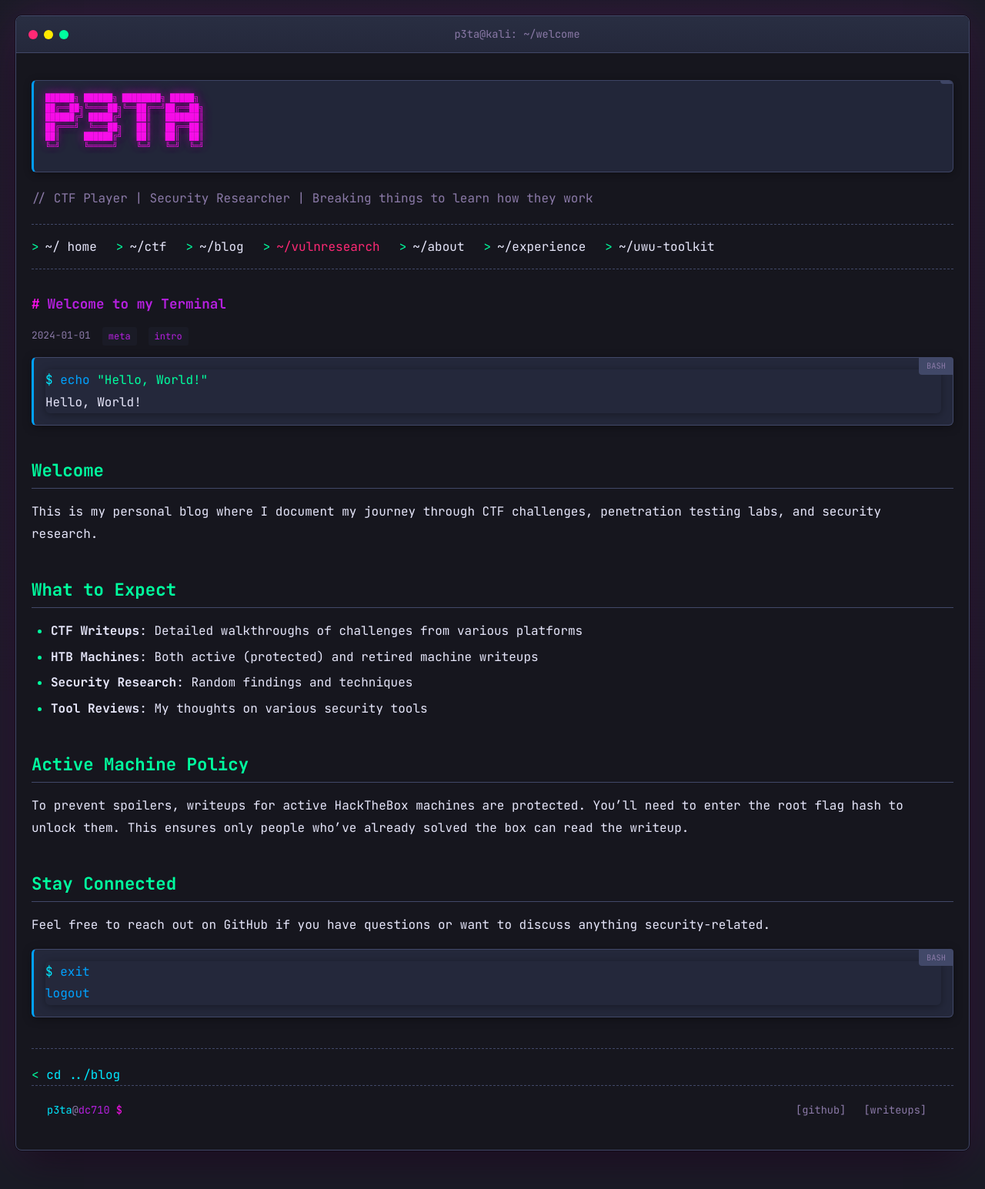
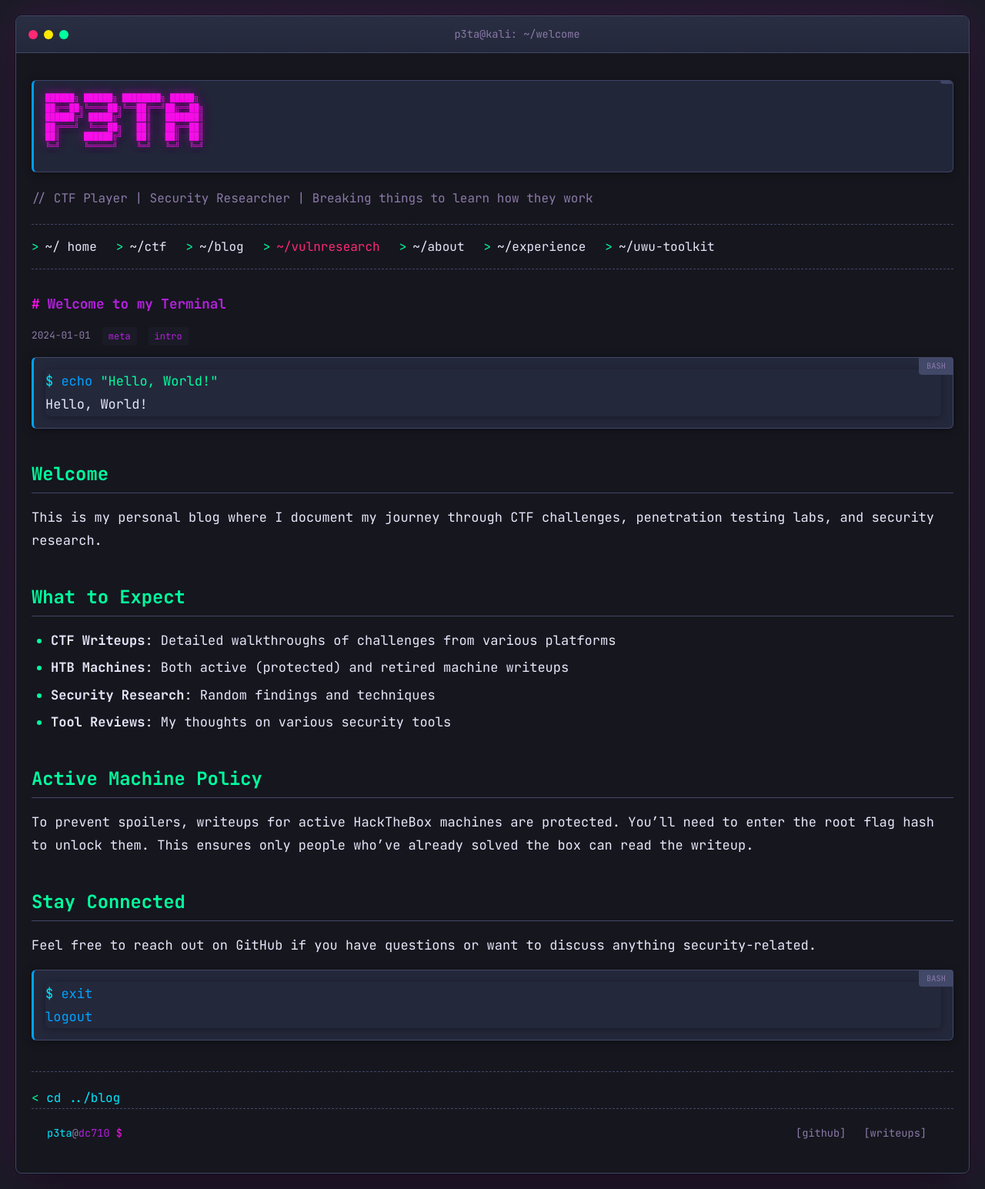
Before and after one commit to p3ta00/p3ta00.github.io, a Jekyll site: the page built from _posts/2024-01-01-welcome.md, in a window 1280 px wide. Shown: the whole page at 77% size. Built offline with Jekyll 4.4.1, drawn with Linux system fonts in a browser that asks for light colours; before the commit the page ends 1515 px from its top, so only the background shows below that.

Commit message:
Bump writeup body font to 17px
Co-Authored-By: Claude Opus 4.8 (1M context) <noreply@anthropic.com>

```diff
--- a/assets/css/main.css
+++ b/assets/css/main.css
@@ -724,7 +724,7 @@ div.highlighter-rouge {
   max-width: 1200px;
   width: 100%;
   margin: 0 auto;
-  font-size: 1rem;
+  font-size: 1.0625rem;
   line-height: 1.78;
 }
 
```
